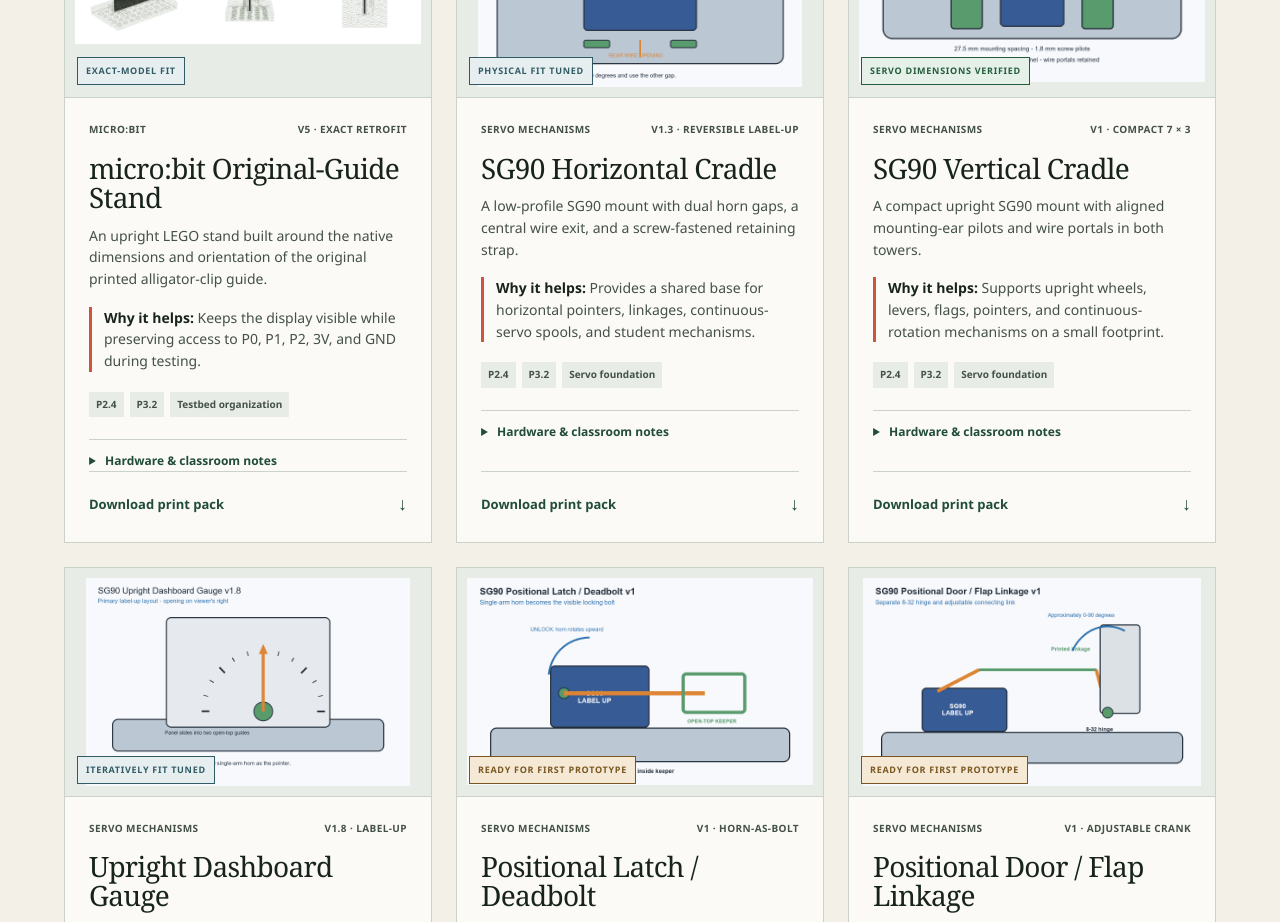
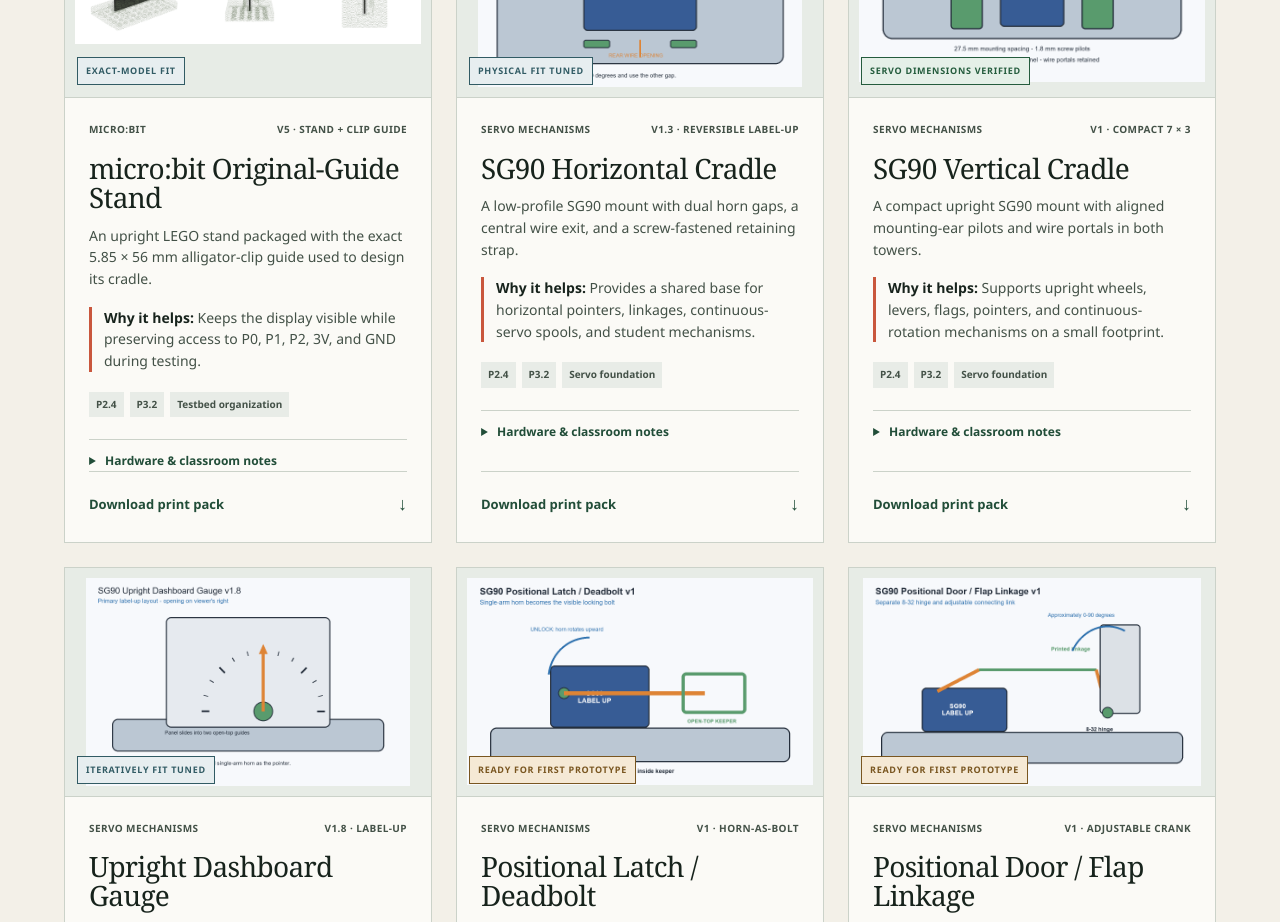
Before and after one commit to spartandesign/lego-module-library, a Next.js app: page / in a window 1280 px wide. Shown: the part 4000-4922 px from the top of the page. Built offline with nearby package versions, Linux system fonts and the light colour scheme.

Commit message:
Add microbit clip guide to stand package

```diff
--- a/app/ModuleLibrary.tsx
+++ b/app/ModuleLibrary.tsx
@@ -183,18 +183,18 @@
   {
     id: "microbit",
     title: "micro:bit Original-Guide Stand",
-    version: "v5 · exact retrofit",
+    version: "v5 · stand + clip guide",
     category: "micro:bit",
     status: "Exact-model fit",
     statusTone: "tuned",
     image: "/images/microbit-stand.png",
-    summary: "An upright LEGO stand built around the native dimensions and orientation of the original printed alligator-clip guide.",
+    summary: "An upright LEGO stand packaged with the exact 5.85 × 56 mm alligator-clip guide used to design its cradle.",
     learning: "Keeps the display visible while preserving access to P0, P1, P2, 3V, and GND during testing.",
     projectFit: ["P2.4", "P3.2", "Testbed organization"],
-    hardware: ["micro:bit", "Original 56 mm clip guide"],
-    parts: ["Single exact-guide F-fit stand"],
-    teacherNote: "The guide drops into a continuous 56.8 mm cradle; five front openings match the five large micro:bit contacts.",
-    studentTip: "Lower the printed guide and micro:bit into the stand together, with the LED display facing the open front.",
+    hardware: ["micro:bit", "Included 56 mm clip guide STL"],
+    parts: ["Exact-guide LEGO stand", "Microbit Alligator Clip Guide v2", "Attribution notice"],
+    teacherNote: "The included guide measures 5.85 × 56.0 × 11.2 mm and drops into the stand's continuous 56.8 mm cradle. Its CC BY-SA attribution is included in the download.",
+    studentTip: "Slide the micro:bit into the guide first, then lower both into the stand with the LED display facing the open front.",
     download: "/downloads/microbit-original-guide-stand-v5.zip",
   },
   {
```
Also changed, not shown: 1 other file (tests, documents, lock files or other folders).
